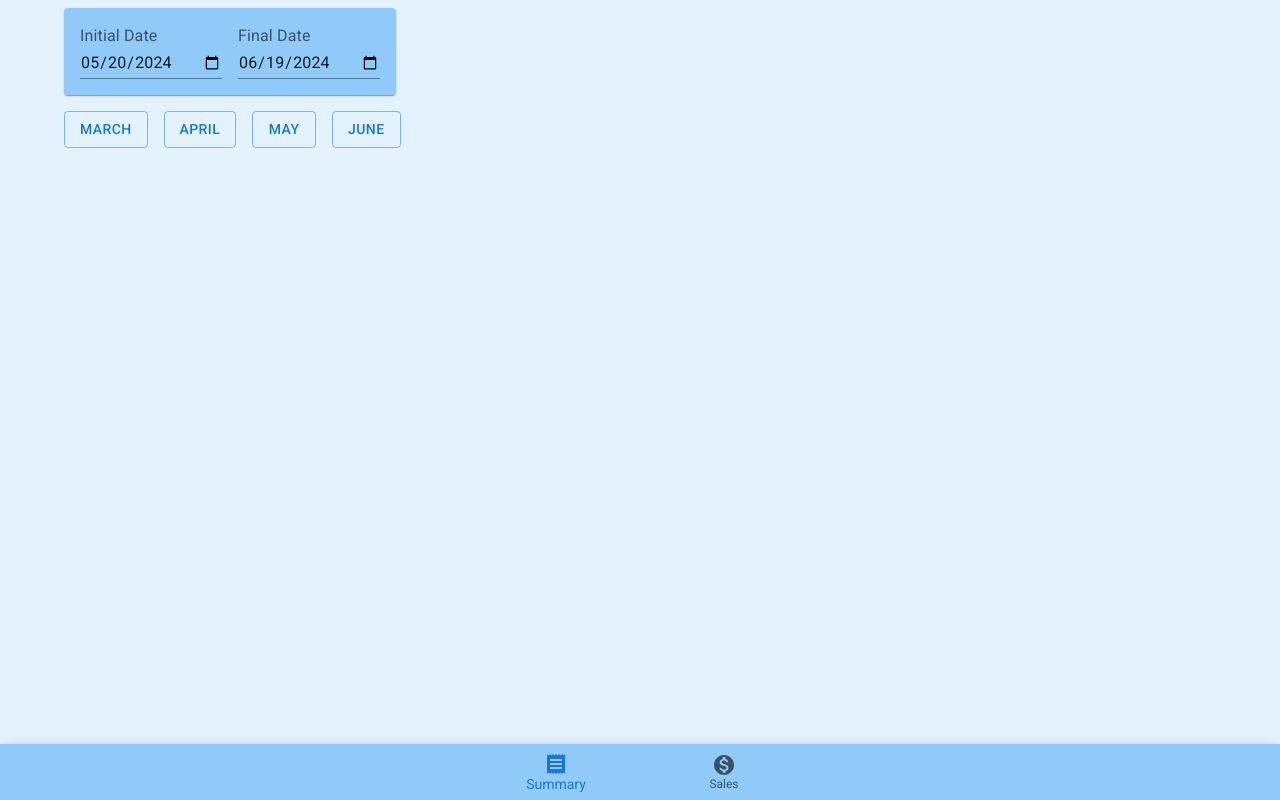
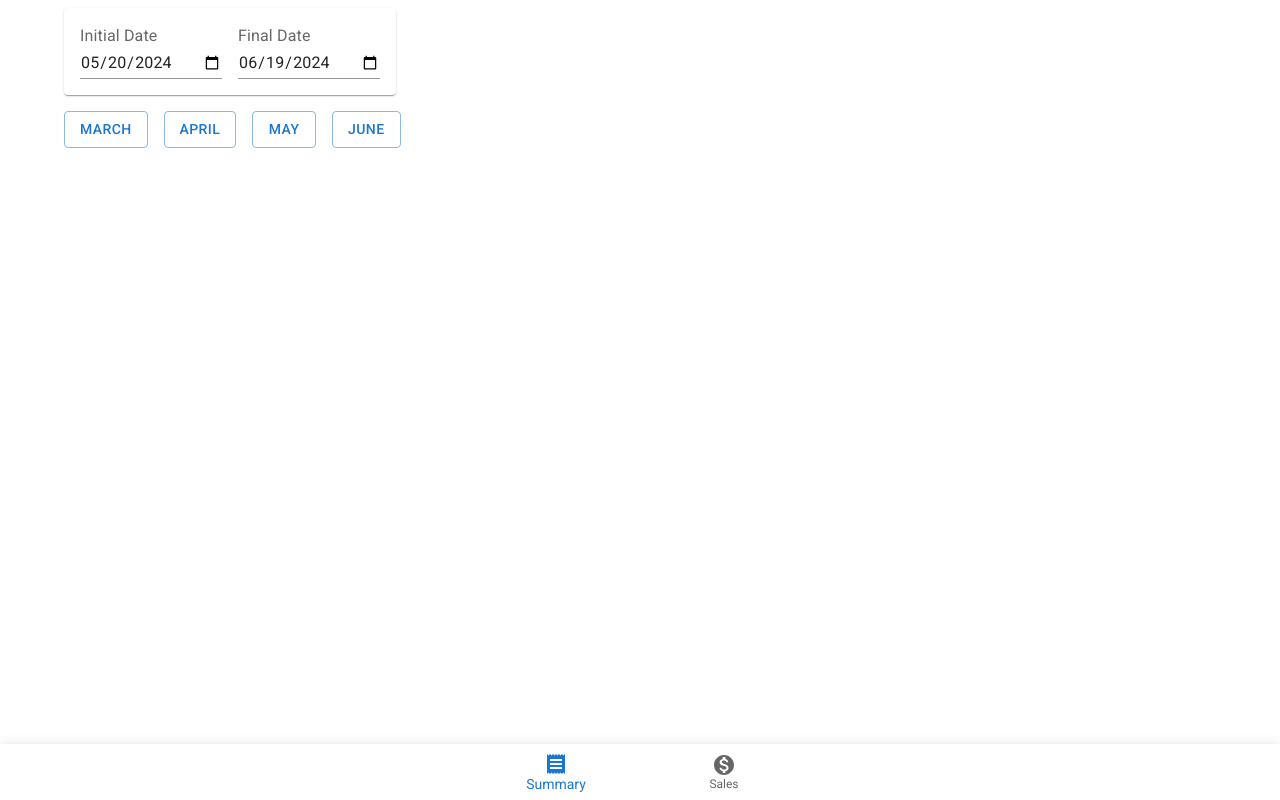
Before and after one commit to zhenriquegomes/fintech-dashboard, a React (Vite) app: page / in a window 1280 px wide. Built offline with nearby package versions, Linux system fonts and the light colour scheme; no server answers.

Commit message:
feat: remove colors of background

```diff
--- a/index.html
+++ b/index.html
@@ -12,7 +12,7 @@
     <meta name="viewport" content="width=device-width, initial-scale=1.0" />
     <title>Dashboard</title>
   </head>
-  <body style="background-color: #e3f2fd">
+  <body>
     <div id="root"></div>
     <script type="module" src="/src/main.tsx"></script>
   </body>
--- a/src/components/BottomNav.tsx
+++ b/src/components/BottomNav.tsx
@@ -27,9 +27,6 @@ export default function BottomNav() {
 			elevation={5}
 		>
 			<BottomNavigation
-				sx={{
-					backgroundColor: "#90caf9",
-				}}
 				showLabels
 				value={page}
 				onChange={(_, page) => {
--- a/src/components/DataRange.tsx
+++ b/src/components/DataRange.tsx
@@ -4,9 +4,7 @@ import useSales from "../hooks/useSales";
 const DateRange = () => {
 	const { initialDate, setInitialDate, finalDate, setFinalDate } = useSales();
 	return (
-		<Paper
-			sx={{ width: "fit-content", padding: 2, backgroundColor: "#90caf9" }}
-		>
+		<Paper sx={{ width: "fit-content", padding: 2 }}>
 			<Stack direction="row" spacing={2}>
 				<Box>
 					<InputLabel>Initial Date</InputLabel>
--- a/src/components/SaleInfo.tsx
+++ b/src/components/SaleInfo.tsx
@@ -2,7 +2,7 @@ import { Card, CardContent, Typography } from "@mui/material";
 
 const SaleInfo = ({ sale }: { sale: SaleDetail }) => {
 	return (
-		<Card sx={{ backgroundColor: "#90caf9" }}>
+		<Card>
 			<CardContent>
 				<Typography>ID: {sale.id}</Typography>
 				<Typography>Name: {sale.nome}</Typography>
--- a/src/components/SalesList.tsx
+++ b/src/components/SalesList.tsx
@@ -16,10 +16,7 @@ const SalesList = () => {
 	if (loading) return <CircularProgress size="5rem" />;
 	if (!data) return null;
 	return (
-		<TableContainer
-			component={Paper}
-			sx={{ backgroundColor: "#90caf9", marginBottom: "4rem" }}
-		>
+		<TableContainer component={Paper} sx={{ marginBottom: "4rem" }}>
 			<Table>
 				<TableHead>
 					<TableRow>
--- a/src/pages/Summary.tsx
+++ b/src/pages/Summary.tsx
@@ -1,13 +1,15 @@
-import { CircularProgress, Stack } from "@mui/material";
+import { Box, CircularProgress, Stack } from "@mui/material";
 import useSales from "../hooks/useSales";
 import SaleSummary from "../components/SaleSummary";
+import Chart from "../components/Chart";
 
 const Summary = () => {
 	const { data, loading } = useSales();
 	if (loading) return <CircularProgress size="5rem" />;
 	if (!data) return null;
 	return (
-		<Stack direction="row" spacing={2} marginBottom={3}>
+		<Box marginBottom={3}>
+			<Stack direction="row" spacing={2}>
 				<SaleSummary
 					name="Sales"
 					value={data
@@ -27,6 +29,8 @@ const Summary = () => {
 						.reduce((sum, sale) => sum + sale.preco, 0)}
 				/>
 			</Stack>
+			<Chart sales={data} />
+		</Box>
 	);
 };
 
--- a/src/types/Sale.d.ts
+++ b/src/types/Sale.d.ts
@@ -2,7 +2,7 @@ interface Sale {
 	id: string;
 	nome: string;
 	preco: number;
-	status: string;
+	status: "pago" | "falha" | "processando";
 	pagamento: "boleto" | "pix" | "cartao";
 	data: string;
 	parcelas: number | null;
```
Lines whose indentation alone changed are shown as unchanged.
